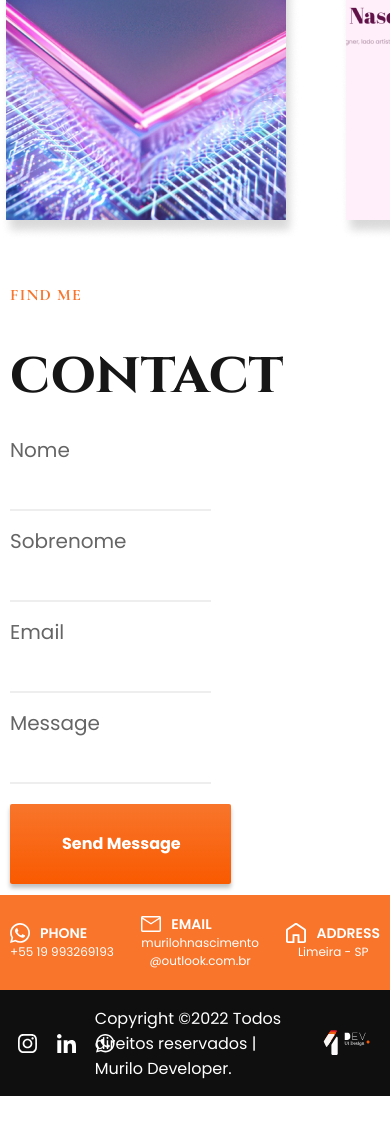
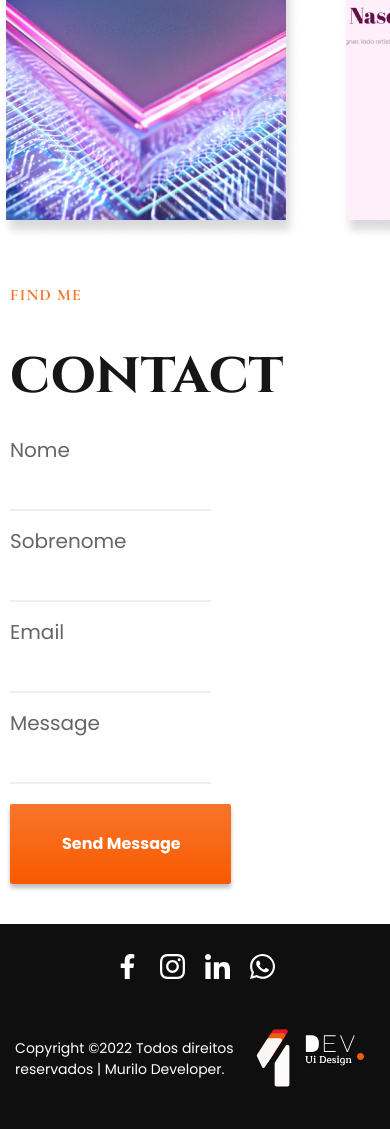
Before and after one commit to Muchecha/dev, a plain HTML site: page index.html in a window 390 px wide. Shown: the part 2942-4071 px from the top of the page. Before the commit the page ends 4038 px from the top, so only its background shows below. Drawn offline with nearby package versions, Linux system fonts and the light colour scheme.

Commit message:
finalizando footer

```diff
--- a/css/contact.css
+++ b/css/contact.css
@@ -162,7 +162,7 @@ input[type="email"] {
         background: linear-gradient(to left, #F8752B 40%, #FFFFFF 0%);
     }
     .contact-bg {
-        grid-template-columns: 1fr 1fr;
+        grid-template-columns: 2fr 1fr;
     }
     .contact-imagem {
         display: none;
@@ -173,18 +173,15 @@ input[type="email"] {
     .contact {
         padding-top: 20px;
         padding-bottom: 10px;
-        background: linear-gradient(to top, #F8752B 18%, #FFFFFF 0%);
+        background: linear-gradient(to left, #F8752B 30%, #FFFFFF 0%);
     }
     .contact-bg {
-        grid-template-columns: 1fr;
         padding-left: 10px;
     }
     .contato {
-        display: flex;
-        align-items: center;
-        justify-content: space-between;
-        padding: 50px 50px 35px 50px;
+        padding: 0px;
     }
+
     .nome,
     .sobrenome,
     .email,
@@ -199,12 +196,12 @@ input[type="email"] {
     }
 }
 
-@media (max-width: 500px) {
+@media (max-width: 550px) {
     .contact {
-        background: linear-gradient(to top, #F8752B 13%, #FFFFFF 0%);
+        background: #FFFFFF;
     }
     .contato {
-        padding: 0px 10px 10px 0px;
+        display: none;
     }
     .formulario {
         padding-bottom: 30px;
--- a/css/footer.css
+++ b/css/footer.css
@@ -13,8 +13,8 @@
 }
 
 .icon-footer img {
-    height: 20%;
-    width: 20%;
+    height: 25px;
+    width: 25px;
     padding: 10px;
 }
 
@@ -28,3 +28,27 @@
     cursor: pointer;
     padding: 40px 20px 40px 20px;
 }
+
+@media (max-width: 800px) {
+    .footer-bg {
+        flex-wrap: wrap;
+        justify-content: center;
+    }
+
+    .cypo {
+        padding-left: 10px;
+        width: 30ch;
+        font-size: 14px;
+    }
+}
+
+@media (max-width: 600px) {
+    .cypo {
+        width: 25ch;
+    }
+    .icon-footer {
+        padding-top: 20px;
+        align-items: center;
+        justify-content: center;
+    }
+}
--- a/index.html
+++ b/index.html
@@ -126,7 +126,7 @@
             </div>
             <div class="contato">
                 <div>
-                    <a href=""><img src="/img/icons/whats-contact.svg" alt="">PHONE</a>
+                    <a href=""><img src="/img/icons/whats.svg" alt="">PHONE</a>
                     <p>+55 19 993269193</p>
                 </div>
                 <div>
@@ -147,7 +147,7 @@
                 <img src="./img/icons/faceook-footer.svg" alt="">
                 <img src="./img/icons/insta-footer.svg" alt="">
                 <img src="./img/icons/linkedin-footer.svg" alt="">
-                <img src="./img/icons/whats.svg" alt="">
+                <img src="./img/icons/whats-footer.svg" alt="">
             </div>
             <div class="cypo">
                 <p>Copyright ©2022 Todos direitos reservados | Murilo Developer.</p>
```
